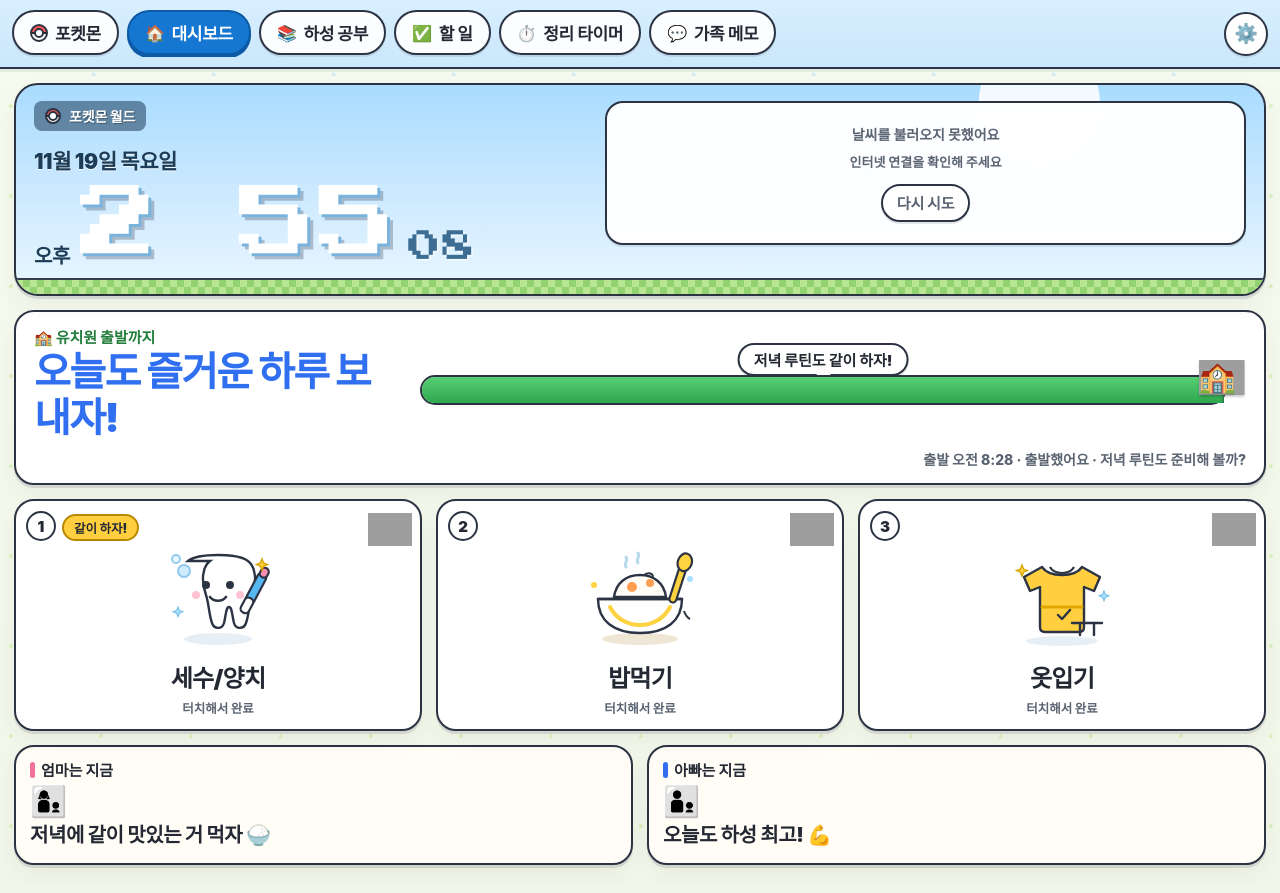
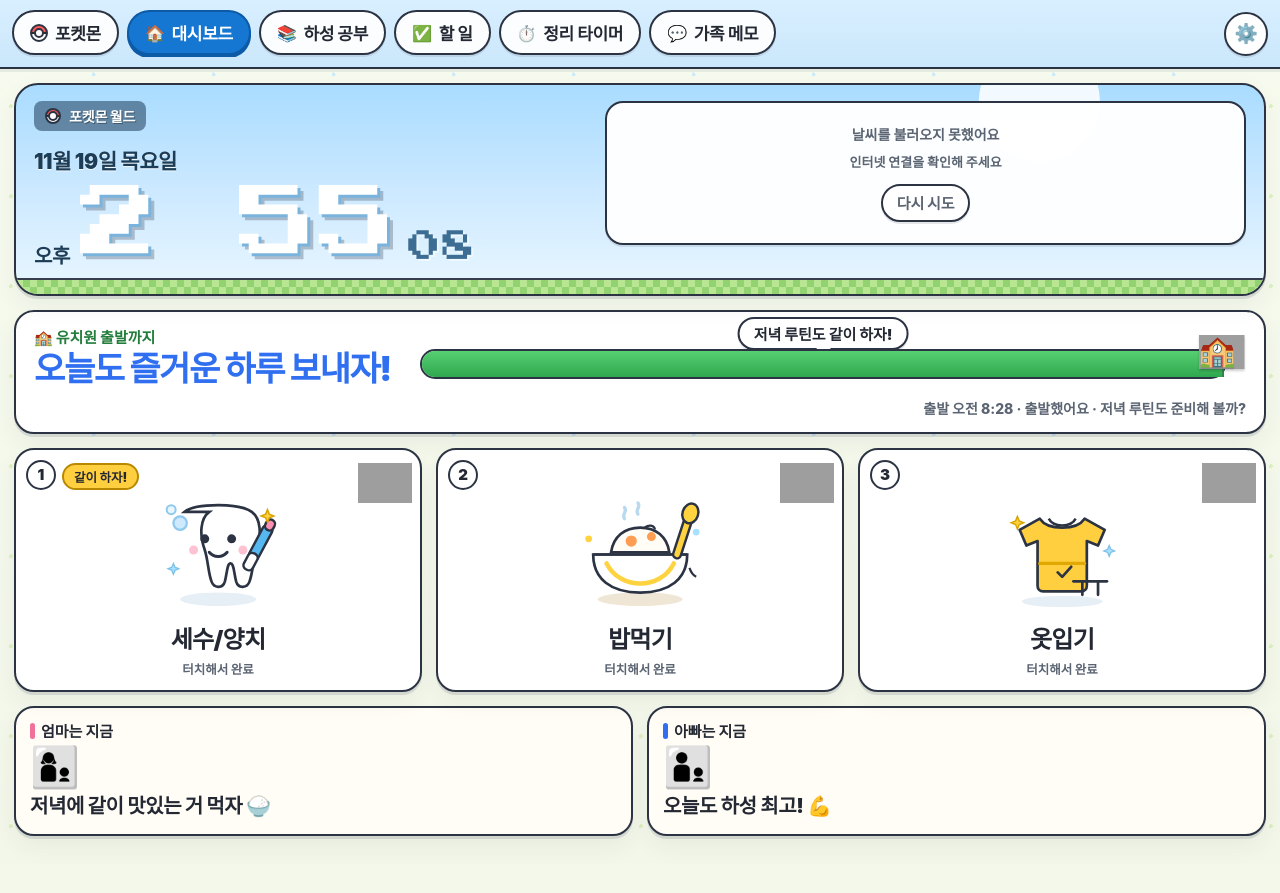
Before and after one commit to coyrin/hasung-pokemon, a plain HTML site: page index.html in a window 1280 px wide. After the commit the page ends 864 px from the top, so only its background shows below. Drawn offline with Linux system fonts and the light colour scheme; no server answers; grey boxes are pictures that could not be loaded.

Commit message:
디자인 조정: 줄바꿈(keep-all), 루틴 일러스트·포켓몬 크기, 출발 문구 크기

```diff
--- a/css/styles.css
+++ b/css/styles.css
@@ -56,6 +56,7 @@ html, body {
 body {
   font-family: var(--font);
   color: var(--ink);
+  word-break: keep-all;
   background-color: var(--paper);
   background-image:
     radial-gradient(circle at 12% 18%, rgba(205, 235, 159, 0.55) 0 2px, transparent 2px),
@@ -480,11 +481,12 @@ main {
   margin: 0;
 }
 .depart-big {
-  font-size: clamp(26px, 3.6vw, 40px);
+  font-size: clamp(24px, 2.7vw, 34px);
   font-weight: 900;
   letter-spacing: -0.04em;
   margin: 2px 0 0;
-  line-height: 1.15;
+  line-height: 1.2;
+  word-break: keep-all;
 }
 .depart-big .num { color: var(--green); font-size: 1.12em; }
 .depart-big.done { color: #2f6ff0; }
@@ -610,7 +612,8 @@ main {
   z-index: 2;
 }
 .routine .rmon { position: absolute; right: 8px; top: 6px; z-index: 2; }
-.routine .rart { margin: 26px 0 6px; width: 100%; display: grid; place-items: center; }
+.routine .rart { margin: 30px 0 6px; width: 100%; display: grid; place-items: center; }
+.routine .rart svg { width: clamp(104px, 10.5vw, 150px); height: auto; }
 .routine .rname { font-size: clamp(19px, 2vw, 24px); font-weight: 900; letter-spacing: -0.03em; }
 .routine .rstate { font-size: 12.5px; font-weight: 800; color: var(--ink-soft); }
 .routine .rcheck {
@@ -663,7 +666,8 @@ main {
 .family-card .who::before { content: ""; width: 5px; height: 16px; border-radius: 3px; background: #2f6ff0; }
 .family-card.mom .who::before { background: #f0729b; }
 .family-card .msg { font-size: clamp(16px, 1.8vw, 20px); font-weight: 900; letter-spacing: -0.02em; line-height: 1.35; }
-.family-card .scene { font-size: 30px; line-height: 1; }
+.family-card .scene { font-size: 40px; line-height: 1; }
+.family-card .scene svg { width: 92px; height: auto; }
 
 /* ---------- 할 일 ---------- */
 .task-grid { display: grid; grid-template-columns: repeat(2, minmax(0, 1fr)); gap: 14px; }
--- a/js/view-dashboard.js
+++ b/js/view-dashboard.js
@@ -67,7 +67,7 @@
       '<button class="routine' + (done ? " is-done" : "") + '" type="button" data-task="' + ui.esc(task.id) + '">' +
         '<span class="rnum">' + (idx + 1) + "</span>" +
         (idx === 0 ? '<span class="rbadge">같이 하자!</span>' : "") +
-        '<span class="rmon">' + ui.spriteHtml(mon, 44) + "</span>" +
+        '<span class="rmon">' + ui.spriteHtml(mon, 54) + "</span>" +
         '<span class="rart">' + HD.ART.byId(task.id) + "</span>" +
         '<span class="rname">' + ui.esc(task.label) + "</span>" +
         '<span class="rstate">' + (done ? "다 했어요!" : "터치해서 완료") + "</span>" +
```
